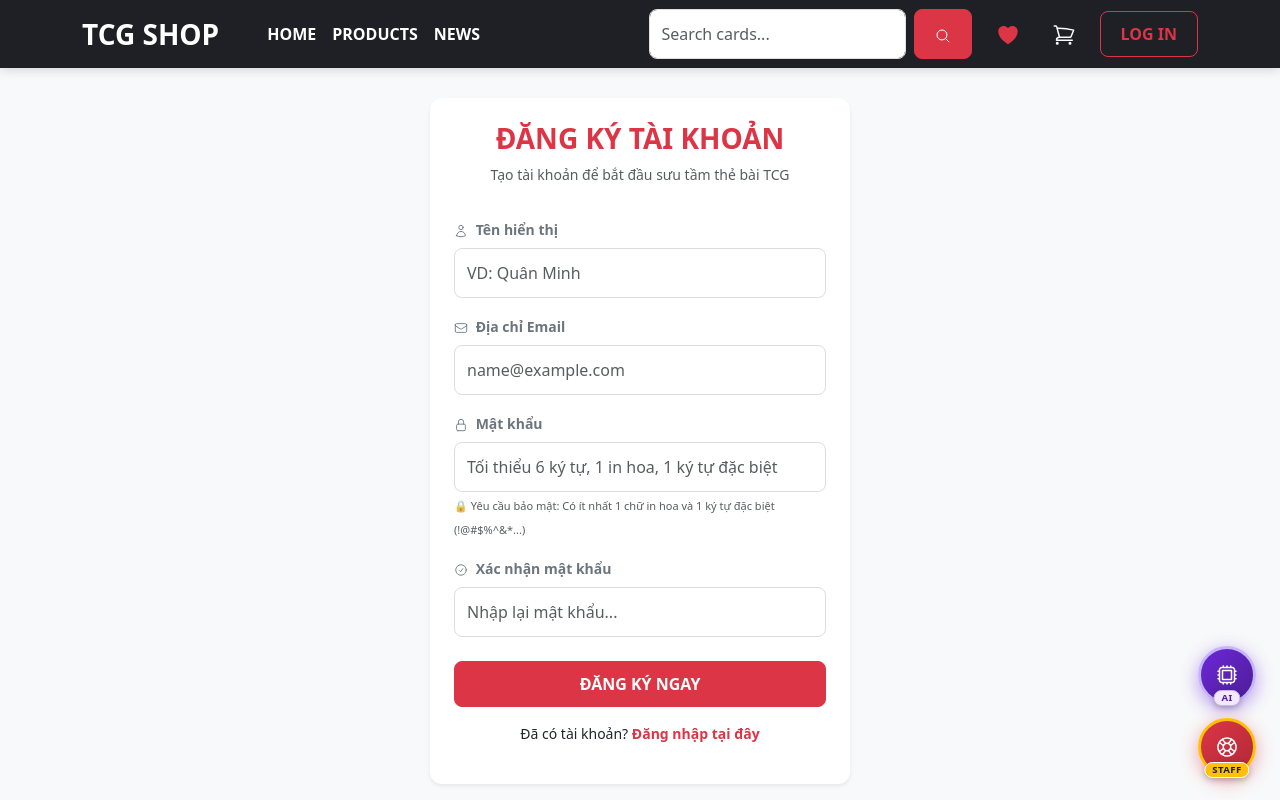
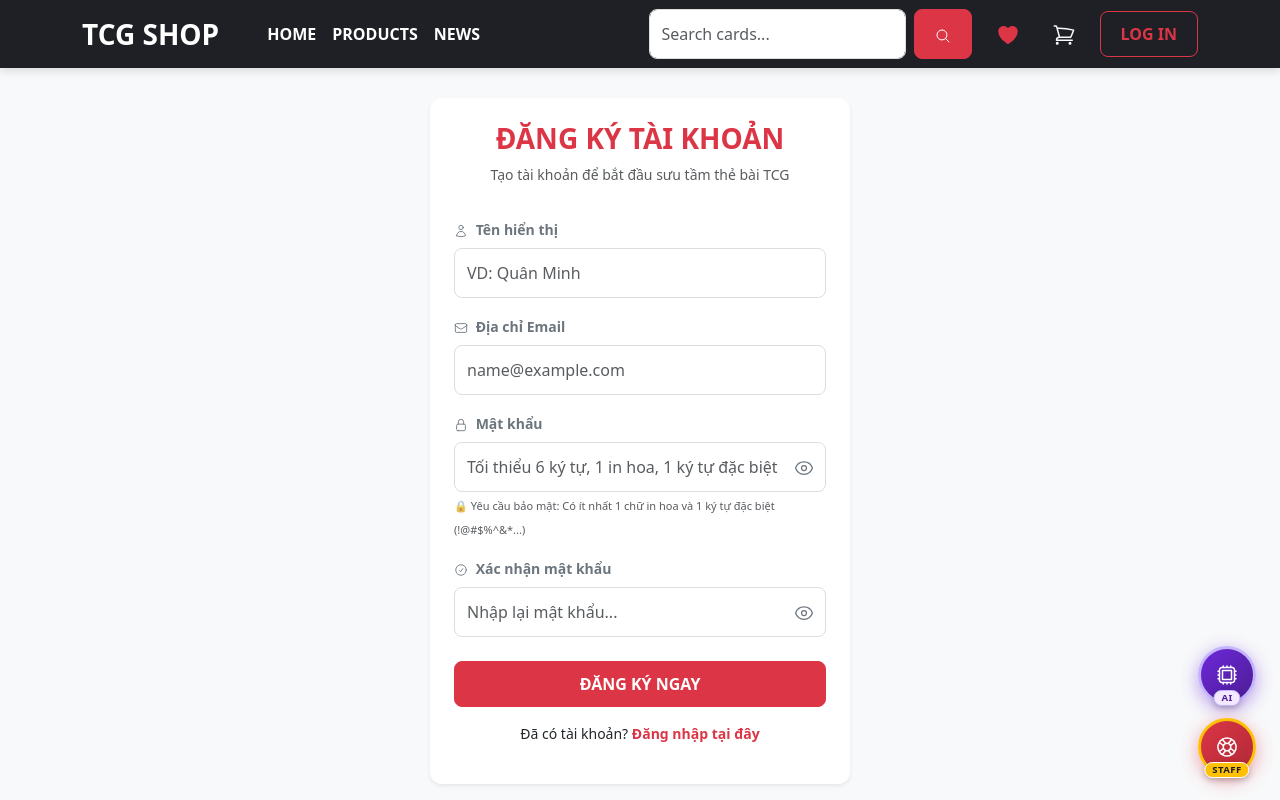
Before and after one commit to Nguyen-Hoang-Minh-Quan/Final_Project, a React (Create React App) app in the folder frontend/: page /register in a window 1280 px wide. Shown: the top 800 px of the page. Built offline with nearby package versions, Linux system fonts and the light colour scheme.

Commit message:
final_project_v2_add_'see_password'_for_frontend

```diff
--- a/frontend/src/components/AdminSide/AdminProductList.jsx
+++ b/frontend/src/components/AdminSide/AdminProductList.jsx
@@ -69,7 +69,7 @@ const AdminProductList = () => {
     setCurrentId(product.id);
     setForm({
       name: product.name,
-      price: product.price ? Number(product.price) / 1000 : 0, // Quy đổi về nghìn đồng khi sửa
+      price: product.price ? Number(product.price) / 1000 : 0,
       image: product.image,
       countInStock: product.countInStock || 0,
       categoryId: product.categoryId || '',
@@ -86,7 +86,7 @@ const AdminProductList = () => {
     try {
       const dataToSend = {
         ...form,
-        price: Math.round(Number(form.price) * 1000), // Quy đổi: 1 = 1.000đ, 10 = 10.000đ
+        price: Math.round(Number(form.price) * 1000), // Quy đổi: 1 = 1.000đ
         countInStock: Number(form.countInStock),
         categoryId: form.categoryId ? Number(form.categoryId) : null,
         rarityId: form.rarityId ? Number(form.rarityId) : null
--- a/frontend/src/components/Customer/ForgotPassword.jsx
+++ b/frontend/src/components/Customer/ForgotPassword.jsx
@@ -3,7 +3,7 @@ import { Container, Card, Form, Button, Alert } from 'react-bootstrap';
 import { useNavigate, Link } from 'react-router-dom';
 import axiosClient from '../../api/axiosClient';
 import { toast } from 'react-toastify';
-import { HiOutlineEnvelope, HiOutlineKey, HiOutlineLockClosed, HiOutlineArrowLeft, HiOutlineCheckCircle } from 'react-icons/hi2';
+import { HiOutlineEnvelope, HiOutlineKey, HiOutlineLockClosed, HiOutlineArrowLeft, HiOutlineCheckCircle, HiOutlineEye, HiOutlineEyeSlash } from 'react-icons/hi2';
 import '../../styles/TCGStyles.css';
 
 const ForgotPassword = () => {
@@ -12,6 +12,8 @@ const ForgotPassword = () => {
     const [otp, setOtp] = useState('');
     const [password, setPassword] = useState('');
     const [confirmPassword, setConfirmPassword] = useState('');
+    const [showPassword, setShowPassword] = useState(false);
+    const [showConfirmPassword, setShowConfirmPassword] = useState(false);
 
     const [message, setMessage] = useState('');
     const [error, setError] = useState('');
@@ -173,30 +175,52 @@ const ForgotPassword = () => {
                             <Form.Label className="fw-bold small text-secondary">
                                 <HiOutlineLockClosed className="me-1" /> New Password
                             </Form.Label>
+                            <div className="position-relative">
                                 <Form.Control
-                                className="tcg-input"
-                                type="password"
+                                    className="tcg-input pe-5"
+                                    type={showPassword ? 'text' : 'password'}
                                     placeholder="At least 6 characters, 1 uppercase, 1 special character"
                                     value={password}
                                     onChange={e => setPassword(e.target.value)}
                                     required
                                     disabled={loading}
                                 />
+                                <button
+                                    type="button"
+                                    className="btn border-0 bg-transparent text-secondary position-absolute top-50 end-0 translate-middle-y me-1 p-2 shadow-none"
+                                    onClick={() => setShowPassword(prev => !prev)}
+                                    aria-label={showPassword ? 'Hide password' : 'Show password'}
+                                    disabled={loading}
+                                >
+                                    {showPassword ? <HiOutlineEyeSlash size={20} /> : <HiOutlineEye size={20} />}
+                                </button>
+                            </div>
                         </Form.Group>
 
                         <Form.Group className="mb-4">
                             <Form.Label className="fw-bold small text-secondary">
                                 <HiOutlineCheckCircle className="me-1" /> Confirm New Password
                             </Form.Label>
+                            <div className="position-relative">
                                 <Form.Control
-                                className="tcg-input"
-                                type="password"
+                                    className="tcg-input pe-5"
+                                    type={showConfirmPassword ? 'text' : 'password'}
                                     placeholder="Re-enter new password..."
                                     value={confirmPassword}
                                     onChange={e => setConfirmPassword(e.target.value)}
                                     required
                                     disabled={loading}
                                 />
+                                <button
+                                    type="button"
+                                    className="btn border-0 bg-transparent text-secondary position-absolute top-50 end-0 translate-middle-y me-1 p-2 shadow-none"
+                                    onClick={() => setShowConfirmPassword(prev => !prev)}
+                                    aria-label={showConfirmPassword ? 'Hide confirm password' : 'Show confirm password'}
+                                    disabled={loading}
+                                >
+                                    {showConfirmPassword ? <HiOutlineEyeSlash size={20} /> : <HiOutlineEye size={20} />}
+                                </button>
+                            </div>
                         </Form.Group>
 
                         <Button
--- a/frontend/src/components/Customer/Login.jsx
+++ b/frontend/src/components/Customer/Login.jsx
@@ -3,11 +3,13 @@ import { Container, Card, Form, Button } from 'react-bootstrap';
 import { useNavigate, Link } from 'react-router-dom';
 import axiosClient from '../../api/axiosClient';
 import { toast } from 'react-toastify';
+import { HiOutlineEye, HiOutlineEyeSlash } from 'react-icons/hi2';
 import '../../styles/TCGStyles.css';
 
 const Login = () => {
     const [email, setEmail] = useState('');
     const [password, setPassword] = useState('');
+    const [showPassword, setShowPassword] = useState(false);
     const navigate = useNavigate();
 
     const submitHandler = async (e) => {
@@ -57,13 +59,25 @@ const Login = () => {
 
                     <Form.Group className="mb-4">
                         <Form.Label className="fw-bold">Password</Form.Label>
-                        <Form.Control
-                            className="tcg-input"
-                            type="password"
-                            placeholder="Enter your password..."
-                            onChange={e => setPassword(e.target.value)}
-                            required
-                        />
+                        {/* Ô nhập mật khẩu kèm nút con mắt ẩn/hiện */}
+                        <div className="position-relative">
+                            <Form.Control
+                                className="tcg-input pe-5"
+                                type={showPassword ? 'text' : 'password'}
+                                placeholder="Enter your password..."
+                                onChange={e => setPassword(e.target.value)}
+                                required
+                            />
+                            <button
+                                type="button"
+                                className="btn border-0 bg-transparent text-secondary position-absolute top-50 end-0 translate-middle-y me-1 p-2 shadow-none"
+                                onClick={() => setShowPassword(prev => !prev)}
+                                aria-label={showPassword ? 'Hide password' : 'Show password'}
+                                title={showPassword ? 'Hide password' : 'Show password'}
+                            >
+                                {showPassword ? <HiOutlineEyeSlash size={20} /> : <HiOutlineEye size={20} />}
+                            </button>
+                        </div>
                     </Form.Group>
 
                     <Button className="tcg-btn w-100" variant="danger" type="submit">
--- a/frontend/src/components/Customer/Register.jsx
+++ b/frontend/src/components/Customer/Register.jsx
@@ -3,12 +3,14 @@ import { Container, Card, Form, Button, Alert } from 'react-bootstrap';
 import { useNavigate, Link } from 'react-router-dom';
 import axiosClient from '../../api/axiosClient';
 import { toast } from 'react-toastify';
-import { HiOutlineUser, HiOutlineEnvelope, HiOutlineLockClosed, HiOutlineCheckCircle, HiOutlineShieldCheck } from 'react-icons/hi2';
+import { HiOutlineUser, HiOutlineEnvelope, HiOutlineLockClosed, HiOutlineCheckCircle, HiOutlineShieldCheck, HiOutlineEye, HiOutlineEyeSlash } from 'react-icons/hi2';
 import '../../styles/TCGStyles.css';
 
 const Register = () => {
   const [formData, setFormData] = useState({ name: '', email: '', password: '' });
   const [confirmPassword, setConfirmPassword] = useState('');
+  const [showPassword, setShowPassword] = useState(false);
+  const [showConfirmPassword, setShowConfirmPassword] = useState(false);
   const [error, setError] = useState('');
   const [loading, setLoading] = useState(false);
   const navigate = useNavigate();
@@ -99,14 +101,27 @@ const Register = () => {
             <Form.Label className="small fw-bold text-secondary">
               <HiOutlineLockClosed className="me-1" /> Mật khẩu
             </Form.Label>
+            {/* Ô mật khẩu kèm nút ẩn/hiện */}
+            <div className="position-relative">
               <Form.Control
-              className="tcg-input"
-              type="password"
+                className="tcg-input pe-5"
+                type={showPassword ? 'text' : 'password'}
                 placeholder="Tối thiểu 6 ký tự, 1 in hoa, 1 ký tự đặc biệt"
                 onChange={e => setFormData({ ...formData, password: e.target.value })}
                 required
                 disabled={loading}
               />
+              <button
+                type="button"
+                className="btn border-0 bg-transparent text-secondary position-absolute top-50 end-0 translate-middle-y me-1 p-2 shadow-none"
+                onClick={() => setShowPassword(prev => !prev)}
+                aria-label={showPassword ? 'Hide password' : 'Show password'}
+                title={showPassword ? 'Hide password' : 'Show password'}
+                disabled={loading}
+              >
+                {showPassword ? <HiOutlineEyeSlash size={20} /> : <HiOutlineEye size={20} />}
+              </button>
+            </div>
             <Form.Text className="text-muted" style={{ fontSize: '11px' }}>
               🔒 Yêu cầu bảo mật: Có ít nhất 1 chữ in hoa và 1 ký tự đặc biệt (!@#$%^&*...)
             </Form.Text>
@@ -116,15 +131,28 @@ const Register = () => {
             <Form.Label className="small fw-bold text-secondary">
               <HiOutlineCheckCircle className="me-1" /> Xác nhận mật khẩu
             </Form.Label>
+            {/* Ô xác nhận mật khẩu kèm nút ẩn/hiện */}
+            <div className="position-relative">
               <Form.Control
-              className="tcg-input"
-              type="password"
+                className="tcg-input pe-5"
+                type={showConfirmPassword ? 'text' : 'password'}
                 placeholder="Nhập lại mật khẩu..."
                 value={confirmPassword}
                 onChange={e => setConfirmPassword(e.target.value)}
                 required
                 disabled={loading}
               />
+              <button
+                type="button"
+                className="btn border-0 bg-transparent text-secondary position-absolute top-50 end-0 translate-middle-y me-1 p-2 shadow-none"
+                onClick={() => setShowConfirmPassword(prev => !prev)}
+                aria-label={showConfirmPassword ? 'Hide confirm password' : 'Show confirm password'}
+                title={showConfirmPassword ? 'Hide confirm password' : 'Show confirm password'}
+                disabled={loading}
+              >
+                {showConfirmPassword ? <HiOutlineEyeSlash size={20} /> : <HiOutlineEye size={20} />}
+              </button>
+            </div>
           </Form.Group>
 
           <Button
--- a/frontend/src/components/Customer/ResetPassword.jsx
+++ b/frontend/src/components/Customer/ResetPassword.jsx
@@ -3,11 +3,14 @@ import { Container, Card, Form, Button } from 'react-bootstrap';
 import { useParams, useNavigate } from 'react-router-dom';
 import axiosClient from '../../api/axiosClient';
 import { toast } from 'react-toastify';
+import { HiOutlineEye, HiOutlineEyeSlash } from 'react-icons/hi2';
 import '../../styles/TCGStyles.css';
 
 const ResetPassword = () => {
     const [password, setPassword] = useState('');
     const [confirmPassword, setConfirmPassword] = useState('');
+    const [showPassword, setShowPassword] = useState(false);
+    const [showConfirmPassword, setShowConfirmPassword] = useState(false);
     const [loading, setLoading] = useState(false);
 
     const { token } = useParams();
@@ -47,25 +50,46 @@ const ResetPassword = () => {
                 <Form onSubmit={submitHandler}>
                     <Form.Group className="mb-3">
                         <Form.Label className="fw-bold">New Password</Form.Label>
+                        <div className="position-relative">
                             <Form.Control
-                            className="tcg-input"
-                            type="password"
+                                className="tcg-input pe-5"
+                                type={showPassword ? 'text' : 'password'}
                                 placeholder="Enter new password..."
                                 value={password}
                                 onChange={e => setPassword(e.target.value)}
                                 required
                             />
+                            <button
+                                type="button"
+                                className="btn border-0 bg-transparent text-secondary position-absolute top-50 end-0 translate-middle-y me-1 p-2 shadow-none"
+                                onClick={() => setShowPassword(prev => !prev)}
+                                aria-label={showPassword ? 'Hide password' : 'Show password'}
+                            >
+                                {showPassword ? <HiOutlineEyeSlash size={20} /> : <HiOutlineEye size={20} />}
+                            </button>
+                        </div>
                     </Form.Group>
 
                     <Form.Group className="mb-4">
                         <Form.Label className="fw-bold">Confirm Password</Form.Label>
+                        <div className="position-relative">
                             <Form.Control
-                            type="password"
+                                className="tcg-input pe-5"
+                                type={showConfirmPassword ? 'text' : 'password'}
                                 placeholder="Confirm new password..."
                                 value={confirmPassword}
                                 onChange={e => setConfirmPassword(e.target.value)}
                                 required
                             />
+                            <button
+                                type="button"
+                                className="btn border-0 bg-transparent text-secondary position-absolute top-50 end-0 translate-middle-y me-1 p-2 shadow-none"
+                                onClick={() => setShowConfirmPassword(prev => !prev)}
+                                aria-label={showConfirmPassword ? 'Hide confirm password' : 'Show confirm password'}
+                            >
+                                {showConfirmPassword ? <HiOutlineEyeSlash size={20} /> : <HiOutlineEye size={20} />}
+                            </button>
+                        </div>
                     </Form.Group>
 
                     <Button className="tcg-btn w-100" variant="danger" type="submit" disabled={loading}>
--- a/frontend/src/styles/TCGStyles.css
+++ b/frontend/src/styles/TCGStyles.css
@@ -40,6 +40,10 @@
 
 /* Form & Button */
 .tcg-input { border-radius: 8px !important; padding: 12px !important; border: 1px solid #ddd !important; }
+.tcg-input.pe-5 { padding-right: 44px !important; }
+/* Ẩn nút con mắt mặc định của trình duyệt Edge để không bị trùng lặp với icon Heroicons */
+input[type="password"]::-ms-reveal,
+input[type="password"]::-ms-clear { display: none; }
 .tcg-btn { border-radius: 8px !important; font-weight: 700 !important; padding: 10px 20px !important; text-transform: uppercase; }
 
 /* Admin Dashboard */
```
Also changed, not shown: 2 other files (tests, documents, lock files or other folders). Lines whose indentation alone changed are shown as unchanged.
